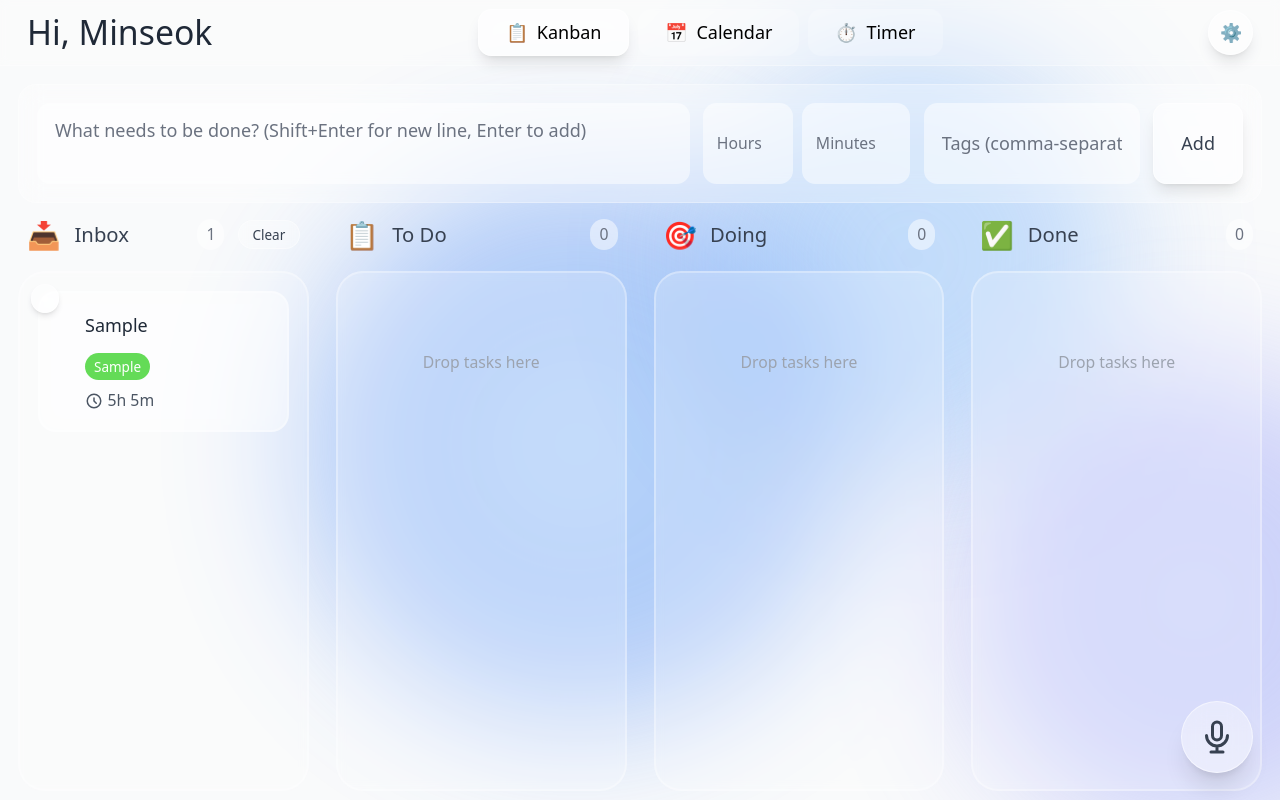
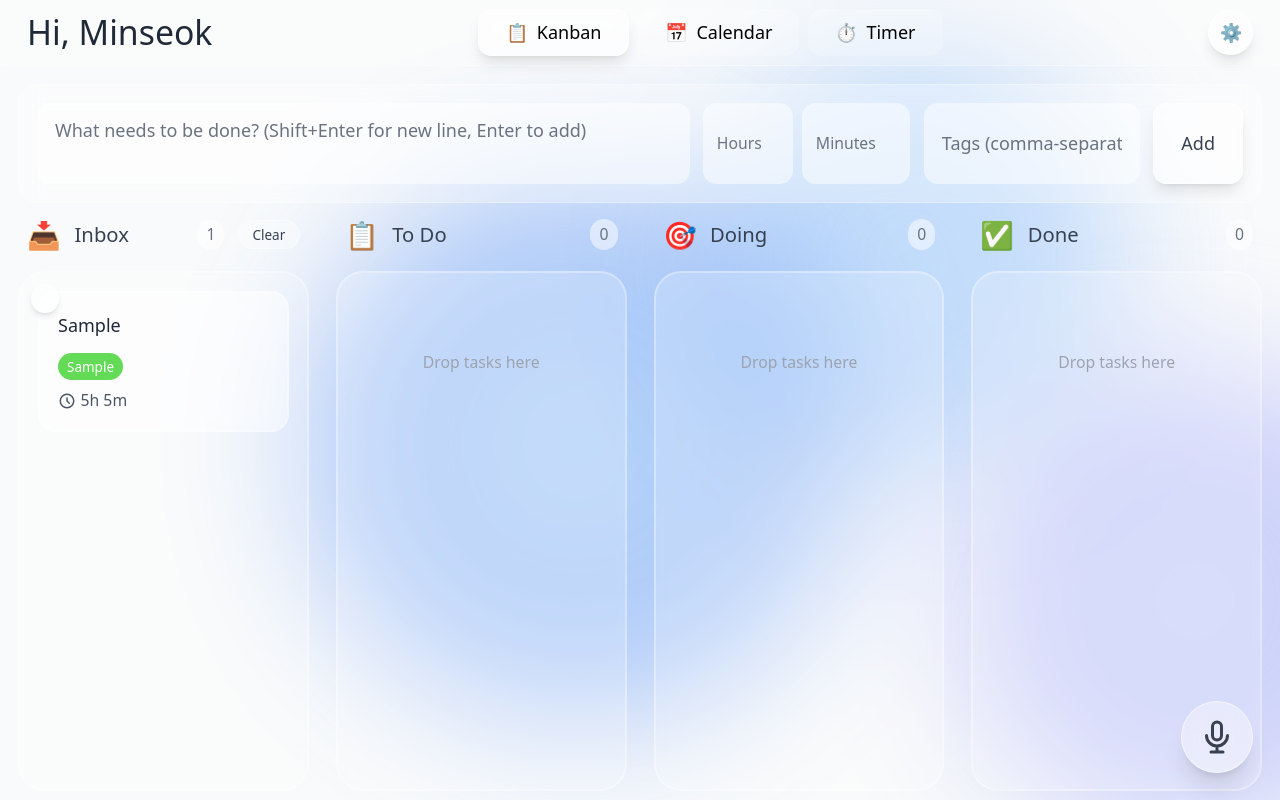
Before and after one commit to euteryu/Kalenote, a React (Vite) app: page / in a window 1280 px wide. Both pictures are taken after typing "Sample", "5", "5", "Sample" into the empty fields and a click on the button "Add". Built offline with nearby package versions, Linux system fonts and the light colour scheme.

Commit message:
whole note grabbable now

```diff
--- a/src/components/Kanban/KanbanBoard.tsx
+++ b/src/components/Kanban/KanbanBoard.tsx
@@ -3,7 +3,6 @@ import {
   DndContext,
   DragEndEvent,
   DragStartEvent,
-  DragCancelEvent,
   DragOverlay,
   closestCorners,
   PointerSensor,
--- a/src/components/Kanban/TaskCard.tsx
+++ b/src/components/Kanban/TaskCard.tsx
@@ -86,11 +86,14 @@ export const TaskCard = memo(({ task, dragHandleProps }: TaskCardProps) => {
   return (
     <>
       <motion.div
+        {...(dragHandleProps && !isEditing ? dragHandleProps : {})}
         layout
         initial={{ opacity: 0, scale: 0.95 }}
         animate={{ opacity: 1, scale: 1 }}
         exit={{ opacity: 0, scale: 0.95 }}
         className={`group relative bg-white/40 backdrop-blur-md rounded-2xl p-4 border-2 transition-all duration-300 ${
+          !isEditing ? 'cursor-grab active:cursor-grabbing' : ''
+        } ${
           task.status === 'doing'
             ? 'border-blue-400'
             : task.status === 'done'
@@ -118,24 +121,6 @@ export const TaskCard = memo(({ task, dragHandleProps }: TaskCardProps) => {
           }
         }}
       >
-        {/* Drag Handle */}
-        {dragHandleProps && (
-          <div
-            {...dragHandleProps}
-            className="absolute left-2 top-1/2 -translate-y-1/2 cursor-grab active:cursor-grabbing opacity-0 group-hover:opacity-40 hover:!opacity-70 transition-opacity"
-            title="Drag to move"
-          >
-            <svg width="16" height="16" viewBox="0 0 16 16" fill="currentColor" className="text-gray-600">
-              <circle cx="4" cy="3" r="1.5" />
-              <circle cx="4" cy="8" r="1.5" />
-              <circle cx="4" cy="13" r="1.5" />
-              <circle cx="12" cy="3" r="1.5" />
-              <circle cx="12" cy="8" r="1.5" />
-              <circle cx="12" cy="13" r="1.5" />
-            </svg>
-          </div>
-        )}
-
         {/* Priority Badge */}
         <button
           onClick={(e) => {
@@ -149,7 +134,7 @@ export const TaskCard = memo(({ task, dragHandleProps }: TaskCardProps) => {
         </button>
 
         {/* Content */}
-        <div className="pl-6">
+        <div>
           {isEditing ? (
             <div className="space-y-3">
               <div>
```
Also changed, not shown: 5 other files (tests, documents, lock files or other folders).
